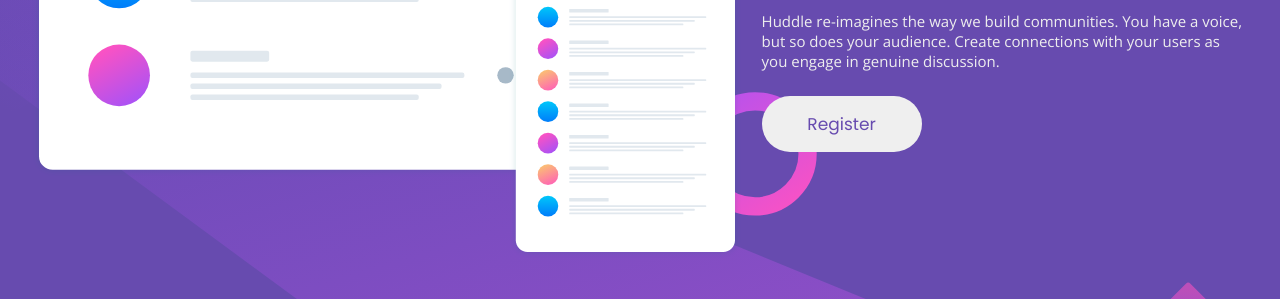
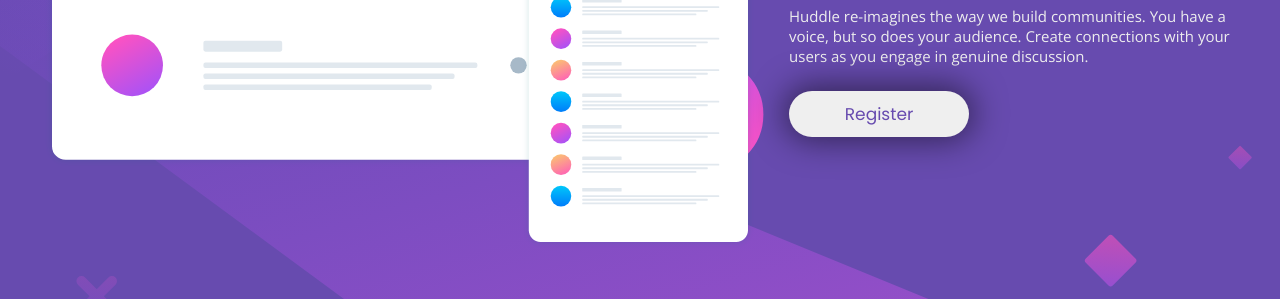
Before and after one commit to MahmoudHamidAli/Huddle-landing-page-with-single-introductory-section, a plain HTML site: page index.html in a window 1280 px wide. Shown: the part 450-749 px from the top of the page. Drawn offline with nearby package versions, Linux system fonts and the light colour scheme.

Commit message:
debug some issues

```diff
--- a/index.css
+++ b/index.css
@@ -17,7 +17,7 @@
 
 body {
     width: 100vw;
-/*     height: 100vh; */
+    height: 96.5vh;
     background: url(images/bg-desktop.svg);
     background-size: cover;
     background-repeat: no-repeat;
@@ -41,8 +41,9 @@
 }
 
 main {
-    width: 95%;
-    margin: 100px auto;
+    width: 93%;
+    margin: 50px auto;
+    margin-top: 90px;
     display: flex;
     justify-content: space-between;
     align-items: center;
@@ -56,7 +57,11 @@
 
 .text-section {
     width: 40%;
-    margin-left: 30px;
+    padding-left: 30px;
+    display: flex;
+    justify-content: space-around;
+    align-items: flex-start;
+    flex-flow: column;
 }
 
 .text-section h1 {
@@ -71,8 +76,8 @@
 }
 
 .text-section button {
-    width: 160px;
-    padding: 15px;
+    width: 180px;
+    padding: 10px;
     border: none;
     outline: none;
     border-radius: 50px;
@@ -91,6 +96,7 @@
     -moz-transition: background-color,color 0.3s ease-in-out;
     -ms-transition: background-color,color 0.3s ease-in-out;
     -o-transition: background-color,color 0.3s ease-in-out;
+    box-shadow: 0px -1px 32px 5px rgba(0,0,0,0.5);
 }
 
 .text-section button:hover {
@@ -105,7 +111,7 @@
     align-items: center;
     flex-flow: row nowrap;
     font-size: 22px;
-    margin-top: 100px;
+/*     margin-top: 0px; */
 }
 
 ion-icon {
```
